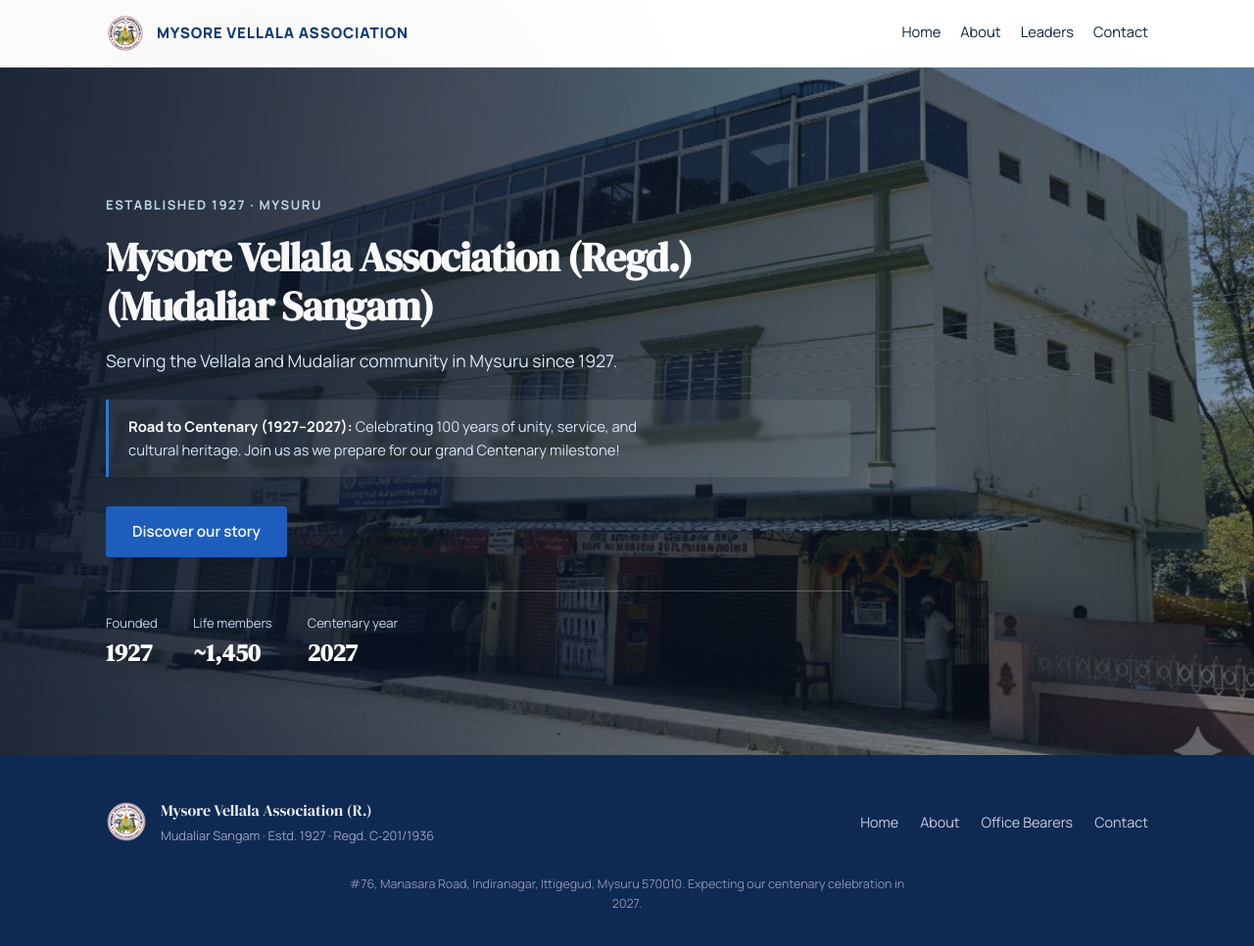
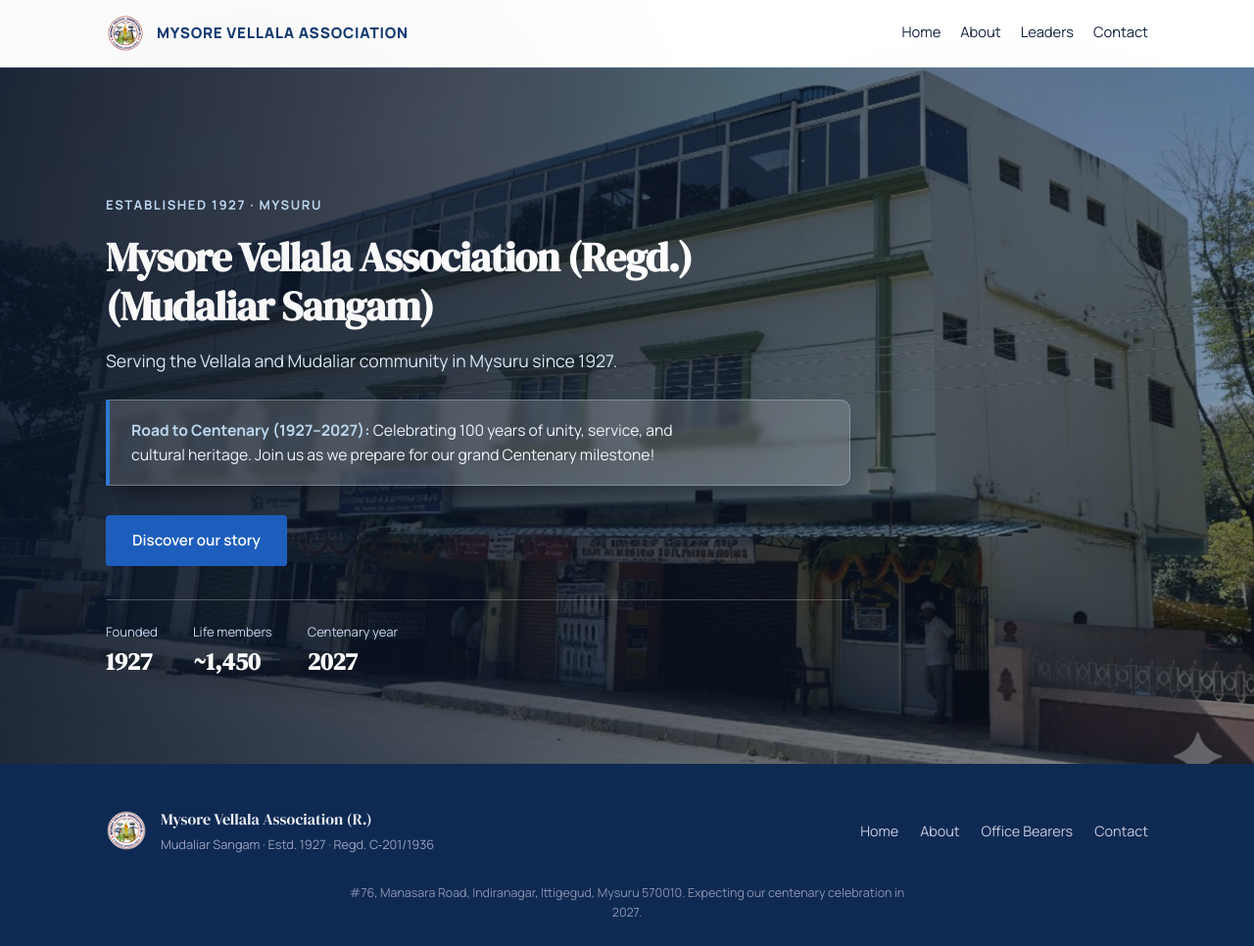
Before and after one commit to infophoenixdigimarketing/vela-mudiliyar, a PHP site: page / in a window 1280 px wide. Shown: the whole page at 98% size. Before the commit the page ends 928 px from the top, so only its background shows below. Run offline with PHP 8.4, Linux system fonts and the light colour scheme.

Commit message:
Make the hero centenary callout more visible
Stronger background opacity, full border plus a thicker gold left
edge, a drop shadow to lift it off the hero photo, and gold-tinted
label text instead of plain white.

Co-Authored-By: Claude Sonnet 5 <noreply@anthropic.com>

```diff
--- a/client/public/styles.css
+++ b/client/public/styles.css
@@ -132,12 +132,14 @@ p{ margin: 0 0 1rem; color: var(--ink-soft); max-width: 62ch; }
 .hero h1{ color:#fff; font-size: clamp(1.7rem, 3.4vw, 2.6rem); line-height:1.2; white-space: normal; }
 .hero-sub{ font-size:1.1rem; max-width: 52ch; color:#DCEAFB; margin-top:16px; }
 .hero-callout{
-  display:flex; gap:0; margin: 26px 0 30px; padding: 16px 20px;
-  border-left: 3px solid var(--gold); background: rgba(255,255,255,0.08);
-  border-radius: 0 var(--radius-sm) var(--radius-sm) 0; backdrop-filter: blur(2px);
+  display:flex; gap:0; margin: 26px 0 30px; padding: 18px 22px;
+  border: 1px solid rgba(191,220,245,0.35); border-left: 4px solid var(--gold);
+  background: rgba(255,255,255,0.16);
+  border-radius: 0 var(--radius-md) var(--radius-md) 0; backdrop-filter: blur(3px);
+  box-shadow: 0 14px 30px -14px rgba(0,0,0,0.55);
 }
-.hero-callout p{ margin:0; font-size:.92rem; color:#DCEAFB; }
-.hero-callout strong{ color:#fff; }
+.hero-callout p{ margin:0; font-size:.98rem; color:#F3F8FE; }
+.hero-callout strong{ color: var(--gold-light); }
 .hero-actions{ display:flex; gap:14px; flex-wrap:wrap; margin: 0 0 34px; }
 
 .btn{
```
